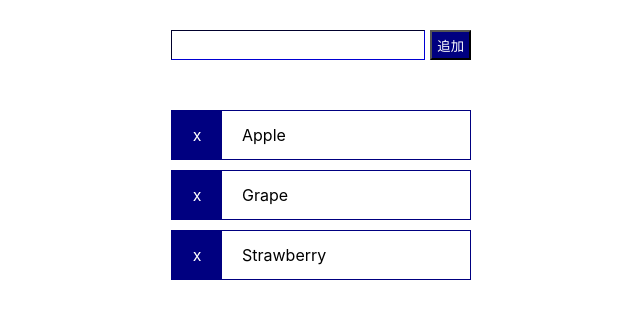
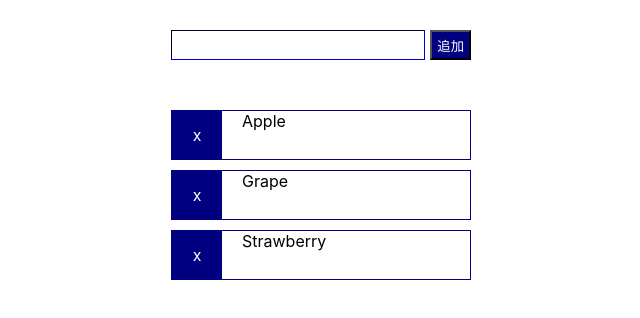
Before and after one commit to dopenchills/iimon-tests, a React (Create React App) app in the folder frontend/B/: page / in a window 1280 px wide. Shown: the top 318 px of the page, without its empty margins (319-959 px from the left). Built offline with nearby package versions, Linux system fonts and the light colour scheme.

Commit message:
fix: set flex-start if text is overflowing in fruit item

```diff
--- a/frontend/B/src/components/FruitsForm.css
+++ b/frontend/B/src/components/FruitsForm.css
@@ -58,6 +58,8 @@
 
   display: flex;
   align-items: center;
+  flex-wrap: wrap;
+  align-content: flex-start;
   overflow: hidden;
 }
 
```
